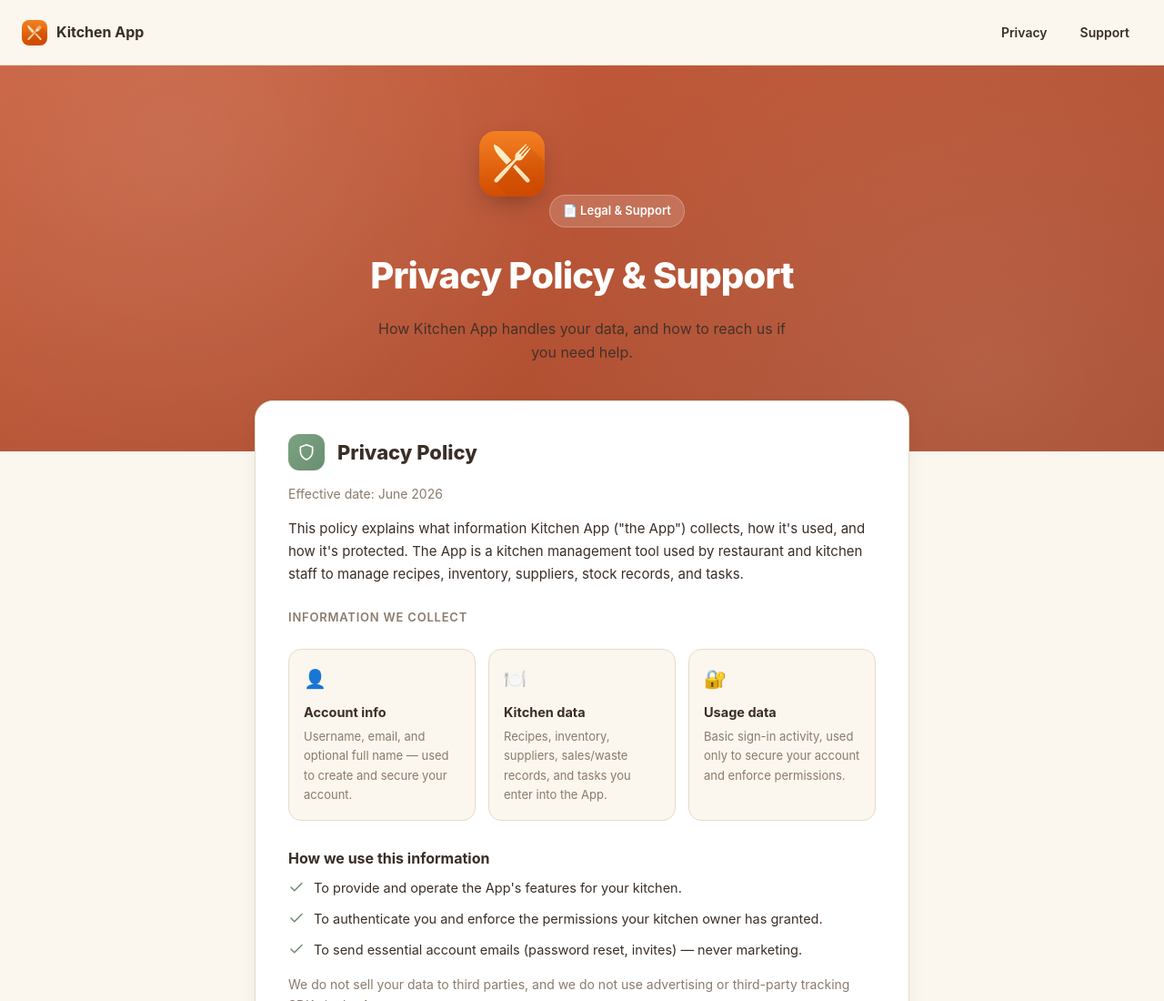
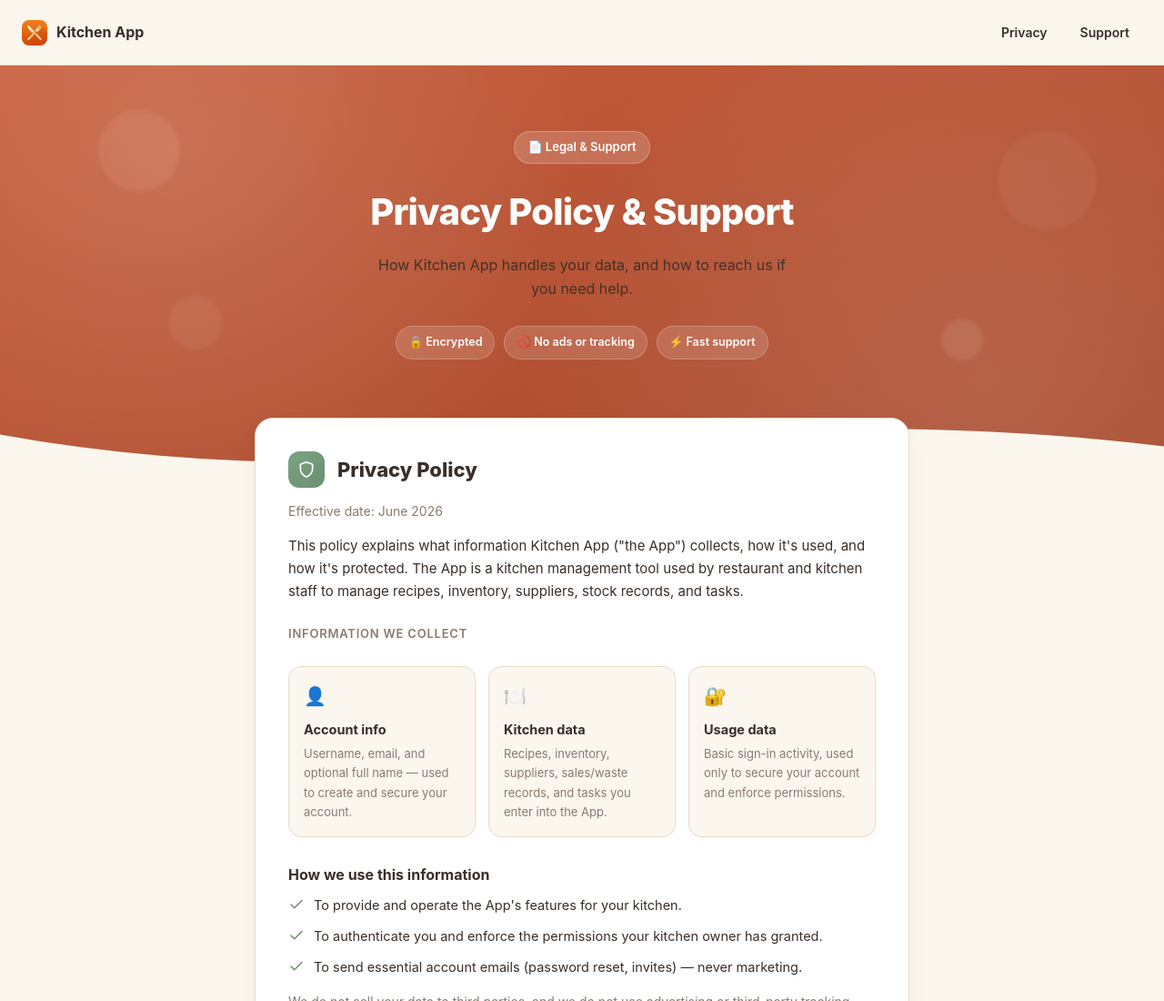
Before and after one commit to masuodAliAbdi/kitchen-app-legal, a plain HTML site: page index.html in a window 1280 px wide. Shown: the top 1100 px of the page at 91% size. Drawn offline with Linux system fonts and the light colour scheme.

Commit message:
Remove hero logo, liven up the hero section
Logo now only appears in the nav. Hero gets floating animated gradient
blobs, trust pills (encrypted / no tracking / fast support), and a
wave divider into the content below instead of a flat edge.

Co-Authored-By: Claude Sonnet 4.6 <noreply@anthropic.com>

```diff
--- a/index.html
+++ b/index.html
@@ -59,14 +59,6 @@
     object-fit: cover;
     display: block;
   }
-  .hero-logo {
-    width: 72px;
-    height: 72px;
-    border-radius: 18px;
-    object-fit: cover;
-    box-shadow: 0 10px 28px -8px rgba(0, 0, 0, 0.35);
-    margin-bottom: 20px;
-  }
   .nav-links { display: flex; gap: 8px; }
   .nav-links a {
     color: var(--text);
@@ -85,7 +77,7 @@
     overflow: hidden;
     background: linear-gradient(160deg, var(--primary) 0%, var(--primary-dark) 100%);
     color: #fff;
-    padding: 72px 24px 96px;
+    padding: 72px 24px 120px;
     text-align: center;
   }
   header.hero::before {
@@ -93,8 +85,33 @@
     position: absolute;
     inset: 0;
     background:
-      radial-gradient(circle at 15% 20%, rgba(255,255,255,0.12) 0, transparent 40%),
-      radial-gradient(circle at 85% 80%, rgba(255,255,255,0.10) 0, transparent 45%);
+      radial-gradient(circle at 15% 20%, rgba(255,255,255,0.14) 0, transparent 40%),
+      radial-gradient(circle at 85% 80%, rgba(255,255,255,0.12) 0, transparent 45%);
+  }
+  .blob {
+    position: absolute;
+    border-radius: 50%;
+    filter: blur(2px);
+    opacity: 0.5;
+    animation: float 9s ease-in-out infinite;
+  }
+  .blob.b1 { width: 90px; height: 90px; top: 14%; left: 8%; background: rgba(255,255,255,0.16); animation-delay: 0s; }
+  .blob.b2 { width: 60px; height: 60px; top: 60%; left: 14%; background: rgba(255,255,255,0.12); animation-delay: 1.2s; }
+  .blob.b3 { width: 110px; height: 110px; top: 18%; right: 6%; background: rgba(255,255,255,0.10); animation-delay: 2.4s; }
+  .blob.b4 { width: 46px; height: 46px; top: 66%; right: 16%; background: rgba(255,255,255,0.18); animation-delay: 0.6s; }
+  @keyframes float {
+    0%, 100% { transform: translateY(0) translateX(0); }
+    50% { transform: translateY(-14px) translateX(6px); }
+  }
+  .hero-wave {
+    position: absolute;
+    left: 0;
+    right: 0;
+    bottom: -1px;
+    width: 100%;
+    height: 64px;
+    display: block;
+    color: var(--background);
   }
   .hero-inner { position: relative; max-width: 640px; margin: 0 auto; }
   .badge {
@@ -123,6 +140,24 @@
     max-width: 480px;
     margin-left: auto;
     margin-right: auto;
+  }
+  .trust-pills {
+    display: flex;
+    flex-wrap: wrap;
+    justify-content: center;
+    gap: 10px;
+    margin-top: 28px;
+  }
+  .trust-pills span {
+    display: inline-flex;
+    align-items: center;
+    gap: 6px;
+    background: rgba(255,255,255,0.14);
+    border: 1px solid rgba(255,255,255,0.22);
+    font-size: 12.5px;
+    font-weight: 600;
+    padding: 7px 13px;
+    border-radius: 999px;
   }
 
   /* ---------- Main ---------- */
@@ -277,12 +312,25 @@
 </nav>
 
 <header class="hero">
+  <span class="blob b1"></span>
+  <span class="blob b2"></span>
+  <span class="blob b3"></span>
+  <span class="blob b4"></span>
+
   <div class="hero-inner">
-    <img class="hero-logo" src="logo.png" alt="Kitchen App logo">
     <span class="badge">📄 Legal &amp; Support</span>
     <h1>Privacy Policy &amp; Support</h1>
     <p>How Kitchen App handles your data, and how to reach us if you need help.</p>
+    <div class="trust-pills">
+      <span>🔒 Encrypted</span>
+      <span>🚫 No ads or tracking</span>
+      <span>⚡ Fast support</span>
+    </div>
   </div>
+
+  <svg class="hero-wave" viewBox="0 0 1440 80" preserveAspectRatio="none">
+    <path fill="currentColor" d="M0,32 C240,80 480,80 720,48 C960,16 1200,16 1440,48 L1440,80 L0,80 Z"></path>
+  </svg>
 </header>
 
 <main>
```
